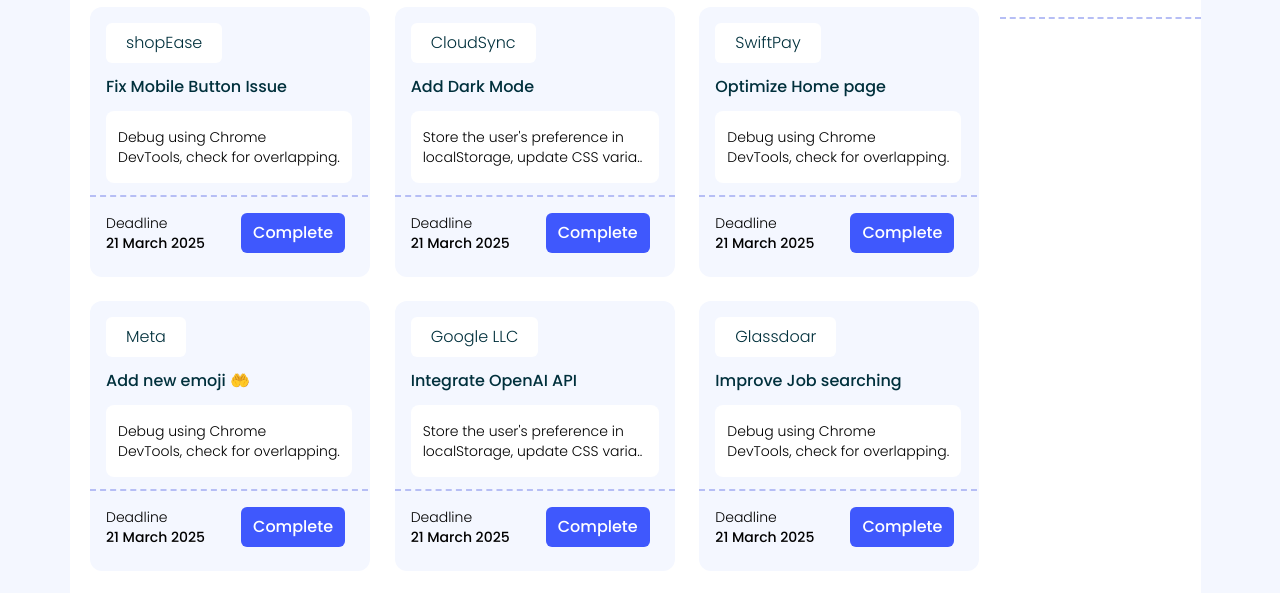
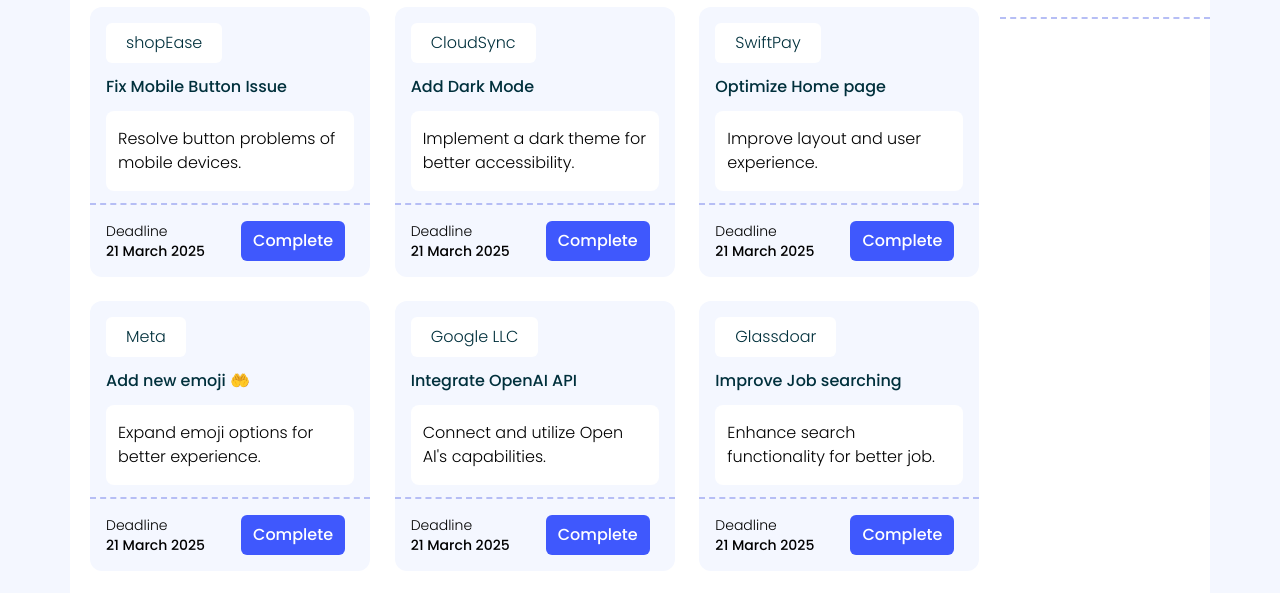
Before and after one commit to nishatjahan62/Assignment-5, a plain HTML site: page index.html in a window 1280 px wide. Shown: the part 271-864 px from the top of the page. Drawn offline with nearby package versions, Linux system fonts and the light colour scheme.

Commit message:
added the final alert in js

```diff
--- a/index.html
+++ b/index.html
@@ -125,10 +125,9 @@
                 Fix Mobile Button Issue
               </h2>
               <p
-                class="text-[#000000] font-light mx-4 bg-white py-4 px-3 rounded-lg text-sm mb-3"
+                class="text-[#000000] font-light mx-4 bg-white py-4 px-3 rounded-lg text-base mb-3"
               >
-                Debug using Chrome <br />
-                DevTools, check for overlapping.
+                Resolve button problems of mobile devices.
               </p>
               <div
                 class="border-t-2 border-dashed border-[#b6bef5] border-opacity-20 pb-4"
@@ -152,9 +151,9 @@
                 Add Dark Mode
               </h2>
               <p
-                class="text-[#000000] font-light mx-4 bg-white py-4 px-3 rounded-lg text-sm mb-3"
+                class="text-[#000000] font-light mx-4 bg-white py-4 px-3 rounded-lg text-base mb-3"
               >
-                Store the user's preference in localStorage, update CSS varia..
+                Implement a dark theme for better accessibility.
               </p>
               <div
                 class="border-t-2 border-dashed border-[#b6bef5] border-opacity-20 pb-4"
@@ -178,10 +177,9 @@
                 Optimize Home page
               </h2>
               <p
-                class="text-[#000000] font-light mx-4 bg-white py-4 px-3 rounded-lg text-sm mb-3"
+                class="text-[#000000] font-light mx-4 bg-white py-4 px-3 rounded-lg text-base mb-3"
               >
-                Debug using Chrome <br />
-                DevTools, check for overlapping.
+                Improve layout and user experience.
               </p>
               <div
                 class="border-t-2 border-dashed border-[#b6bef5] border-opacity-20 pb-4"
@@ -206,10 +204,9 @@
                 Add new emoji 🤲
               </h2>
               <p
-                class="text-[#000000] font-light mx-4 bg-white py-4 px-3 rounded-lg text-sm mb-3"
+                class="text-[#000000] font-light mx-4 bg-white py-4 px-3 rounded-lg text-base mb-3"
               >
-                Debug using Chrome <br />
-                DevTools, check for overlapping.
+                Expand emoji options for better experience.
               </p>
               <div
                 class="border-t-2 border-dashed border-[#b6bef5] border-opacity-20 pb-4"
@@ -233,9 +230,9 @@
                 Integrate OpenAI API
               </h2>
               <p
-                class="text-[#000000] font-light mx-4 bg-white py-4 px-3 rounded-lg text-sm mb-3"
+                class="text-[#000000] font-light mx-4 bg-white py-4 px-3 rounded-lg text-base mb-3"
               >
-                Store the user's preference in localStorage, update CSS varia..
+                Connect and utilize Open Al's capabilities.
               </p>
               <div
                 class="border-t-2 border-dashed border-[#b6bef5] border-opacity-20 pb-4"
@@ -259,10 +256,9 @@
                 Improve Job searching
               </h2>
               <p
-                class="text-[#000000] font-light mx-4 bg-white py-4 px-3 rounded-lg text-sm mb-3"
+                class="text-[#000000] font-light mx-4 bg-white py-4 px-3 rounded-lg text-base mb-3"
               >
-                Debug using Chrome <br />
-                DevTools, check for overlapping.
+                Enhance search functionality for better job.
               </p>
               <div
                 class="border-t-2 border-dashed border-[#b6bef5] border-opacity-20 pb-4"
@@ -318,7 +314,7 @@
 
         <div id="card-3-msg" class="hidden">
           <p
-            class="text-[#000000] font-light bg-primary mx- py-2 px-2 rounded-lg text-base mb-2"
+            class="text-[#000000] font-light bg-primary mx-3 py-2 px-2 rounded-lg text-base mb-2"
           >
             You have completed Optimize Home page at
             <span id="msg-3-time"></span>
@@ -353,8 +349,8 @@
         </div>
       </section>
 
-      >
     </main>
+
     <script src="./script/discoverCard.js"></script>
     <script src="./script/bgColorChange.js"></script>
     <script src="./script/currentDate.js"></script>
--- a/script/completeBtn.js
+++ b/script/completeBtn.js
@@ -19,6 +19,8 @@ document.getElementById("btn1").addEventListener("click", function () {
   const currentTime = new Date().toLocaleTimeString();
 
   document.getElementById("msg-1-time").textContent = currentTime;
+
+  finalAlert();
 });
 
 // Button-2
@@ -39,8 +41,10 @@ document.getElementById("btn2").addEventListener("click", function () {
   document.getElementById("card-2-msg").style.display = "block";
 
   // dynamic time of massage appearing
- const currentTime = new Date().toLocaleTimeString();
+  const currentTime = new Date().toLocaleTimeString();
   document.getElementById("msg-2-time").textContent = currentTime;
+
+  finalAlert();
 });
 
 // Button-3
@@ -63,6 +67,8 @@ document.getElementById("btn3").addEventListener("click", function () {
   // dynamic time of massage appearing
   const currentTime = new Date().toLocaleTimeString();
   document.getElementById("msg-3-time").textContent = currentTime;
+
+  finalAlert();
 });
 
 // Button-4
@@ -85,6 +91,8 @@ document.getElementById("btn4").addEventListener("click", function () {
   // dynamic time of massage appearing
   const currentTime = new Date().toLocaleTimeString();
   document.getElementById("msg-4-time").textContent = currentTime;
+
+  finalAlert();
 });
 
 // Button-5
@@ -107,6 +115,8 @@ document.getElementById("btn5").addEventListener("click", function () {
   // dynamic time of massage appearing
   const currentTime = new Date().toLocaleTimeString();
   document.getElementById("msg-5-time").textContent = currentTime;
+
+  finalAlert();
 });
 
 // Button-6
@@ -129,6 +139,8 @@ document.getElementById("btn6").addEventListener("click", function () {
   // dynamic time of massage appearing
   const currentTime = new Date().toLocaleTimeString();
   document.getElementById("msg-6-time").textContent = currentTime;
+
+  finalAlert();
 });
 
 function changeNumber() {
@@ -143,3 +155,11 @@ function changeNumber() {
     taskNumber.textContent = currentTaskNum - 1;
   }
 }
+
+let finalAlertClick = 0;
+function finalAlert() {
+  finalAlertClick++;
+  if (finalAlertClick === 6) {
+    alert("congrats!!! You have completed all the current task");
+  }
+}
```
